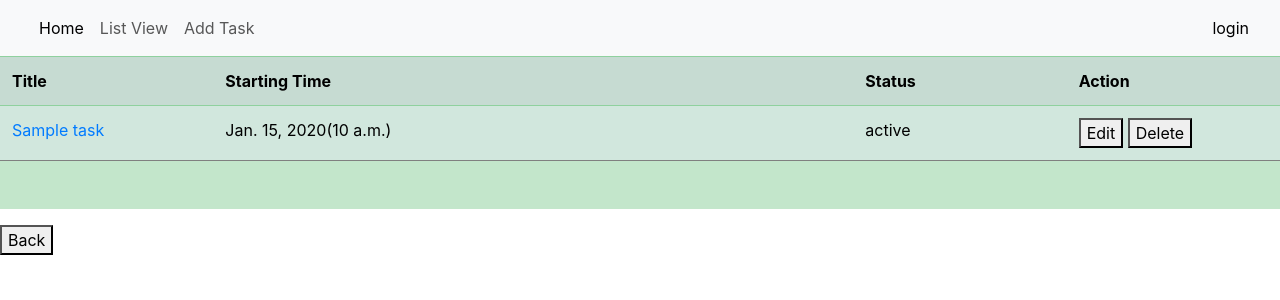
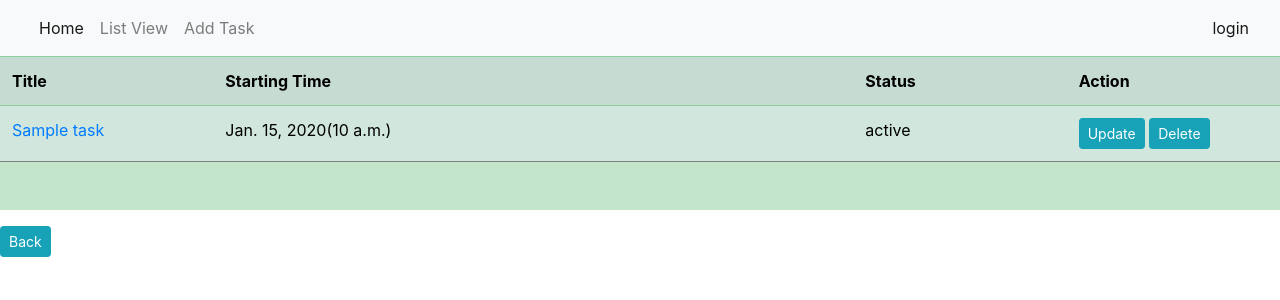
Before and after one commit to Benkyeyune/ToDO, a Django app: template To-Do-App/to_do_app/templates/ToDoApp/TaskListView.html in a window 1280 px wide. Shown: the top 300 px of the page. Run offline with Django 3.2, Linux system fonts and the light colour scheme; the template is opened without the code that fills it: most values are stand-ins (such as "Sample title", 1, 10 or a date in 2020); some libraries are stand-ins or nearby versions.

Commit message:
UIs all done

```diff
--- a/To-Do-App/to_do_app/ToDoApp/views.py
+++ b/To-Do-App/to_do_app/ToDoApp/views.py
@@ -164,7 +164,7 @@ def register(request):
             user.set_password(user.password)
             user.save()
             subject = 'Account Creation'
-            To_Do_email_notification(user.email,f'Hello {user.first_name}\nYou have successfully created an account with us.\n \nWith regards\nCalvin\nTo-do-admin',subject)
+            To_Do_email_notification(user.email,f'Hello <b>{user.first_name}</b><br>You have successfully created an account with us.<br> With regards<br>To Do Team <br>',subject)
 
             # profile = user_profile_form.save(commit = False)
             # profile.user = user
--- a/To-Do-App/to_do_app/templates/ToDoApp/TaskListView.html
+++ b/To-Do-App/to_do_app/templates/ToDoApp/TaskListView.html
@@ -23,8 +23,8 @@
             <td>{{task.starting_time.date}}({{task.starting_time.time}})</td>
             <td>{{task.status}}</td>
             <td>
-                 <a href="{% url 'ToDoApp:task-update' task.id%}"><button>Edit</button></a>
-                <a href="{% url 'ToDoApp:task-delete' task.id%}"><button>Delete</button></a>
+                <a href="{% url 'ToDoApp:task-update' task.id%}"><button class="btn btn-sm btn-info">Update</button></a>
+                <a href="{% url 'ToDoApp:task-delete' task.id%}"><button class="btn btn-sm btn-info">Delete</button></a>
             </td>
         {%endfor%}
         {%else%}
@@ -35,5 +35,5 @@
 <br><br>
 </div>
 
-<a href="{%url 'ToDoApp:home'%}"><button> Back </button></a>
+<a href="{%url 'ToDoApp:home'%}"><button  class="btn btn-sm btn-info">Back</button></a>
 {%endblock%}
--- a/To-Do-App/to_do_app/templates/ToDoApp/base.html
+++ b/To-Do-App/to_do_app/templates/ToDoApp/base.html
@@ -18,7 +18,7 @@
     }
   </style>
   <div class="container2">
-    <nav class="navbar navbar-expand-lg bg-light" style="background-color: aqua;">
+    <nav class="navbar navbar-expand-lg navbar-light bg-light">
       <div class="container-fluid">
         {%if request.user.is_authenticated%}
         <a class="navbar-brand" href="#">{{request.user|title}}</a>
--- a/To-Do-App/to_do_app/templates/ToDoApp/login.html
+++ b/To-Do-App/to_do_app/templates/ToDoApp/login.html
@@ -29,7 +29,7 @@
   .container1 {
     border: 2px;
     width: 100%;
-    height: 100%px;
+    height: 100%;
     margin: 0 auto;
     position: relative;
     background-color: #68BCC1;
@@ -61,6 +61,8 @@
     display: flex;
     align-items: center;
     justify-content: center;
+    border-top-left-radius: 40px;
+    border-bottom-left-radius: 40px;
     color: #fff;
   }
 
--- a/To-Do-App/to_do_app/templates/ToDoApp/register.html
+++ b/To-Do-App/to_do_app/templates/ToDoApp/register.html
@@ -65,6 +65,8 @@
     display: flex;
     align-items: center;
     justify-content: center;
+    /* border-top-left-radius: 40px;
+    border-bottom-left-radius: 40px; */
     color: #fff;
   }
 
```
Also changed, not shown: To-Do-App/to_do_app/db.sqlite3, 1 other file.
